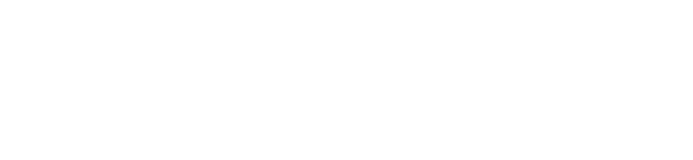
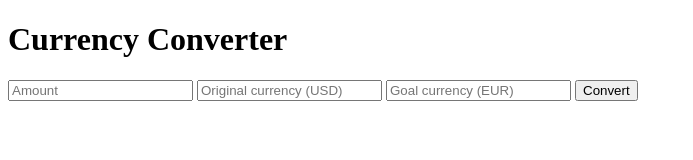
Before and after one commit to Sverkhchelovek92/Currency-Converter, a website: page index.html in a window 1280 px wide. Shown: the whole page, without its empty margins (0-693 px from the left). Drawn offline with Linux system fonts and the light colour scheme.

Commit message:
html stuff

```diff
--- a/index.html
+++ b/index.html
@@ -5,5 +5,15 @@
     <meta name="viewport" content="width=device-width, initial-scale=1.0" />
     <title>Currency Converter</title>
   </head>
-  <body></body>
+  <body>
+    <h1>Currency Converter</h1>
+    <input id="amount" type="number" placeholder="Amount" />
+    <input id="from" type="text" placeholder="Original currency (USD)" />
+    <input id="to" type="text" placeholder="Goal currency (EUR)" />
+    <button id="convertBtn">Convert</button>
+
+    <p id="result"></p>
+
+    <script type="module" src="./dist/converter.js"></script>
+  </body>
 </html>
```
